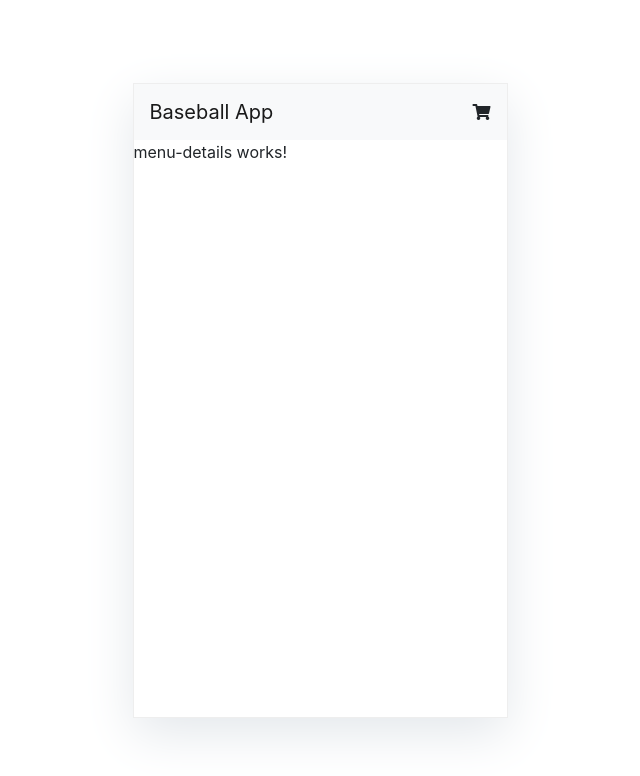
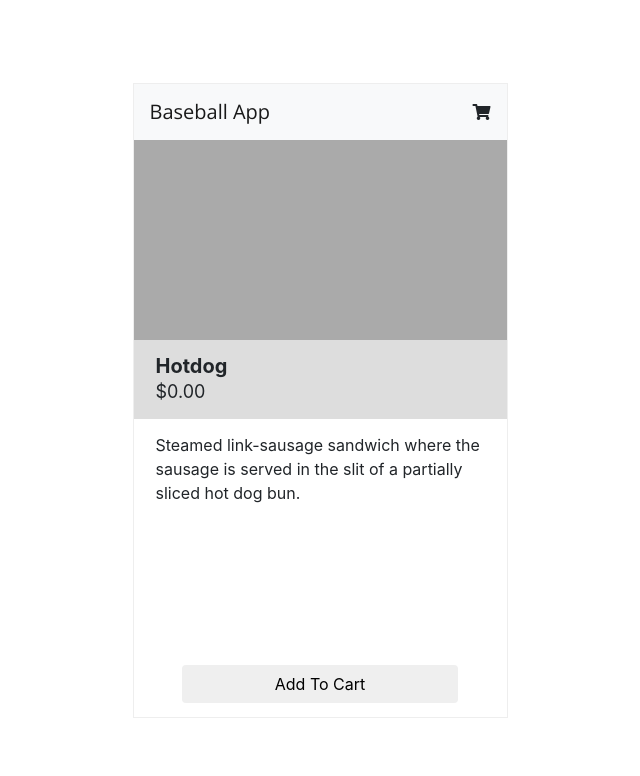
Before and after one commit to GIOkafor/baseballHack, an Angular app: page /menu-details/1 in a window 1280 px wide. Shown: the top 776 px of the page, without its empty margins (250-890 px from the left). Built offline with nearby package versions, Linux system fonts and the light colour scheme.

Commit message:
styling menu details page

```diff
--- a/src/app/app.component.css
+++ b/src/app/app.component.css
@@ -1,3 +1,13 @@
+h1,
+h2,
+h3,
+h4,
+p,
+span,
+a {
+	font-family: 'Open Sans', sans-serif;
+}
+
 .container {
 	position: fixed;
 	width: 100%;
@@ -14,6 +24,7 @@
 	max-width: 375px;
 	max-height: 635px;
 	border: 1px solid #eee;
+	overflow: scroll;
 }
 
 .shadow {
@@ -32,6 +43,6 @@
 	mix-blend-mode: multiply;
 }
 
-.fa-shopping-cart{
+.fa-shopping-cart {
 	cursor: pointer;
 }
--- a/src/app/menu-details/menu-details.component.css
+++ b/src/app/menu-details/menu-details.component.css
@@ -0,0 +1,46 @@
+.menu_details_component {
+	width: 100%;
+	display: flex;
+	flex-direction: column;
+	justify-content: space-between;
+	align-items: center;
+	height: calc(100% - 56px);
+}
+
+.image_container {
+	width: 100%;
+	height: 200px;
+	background-color: #aaa;
+}
+
+.menu_item_details {
+	width: 100%;
+	background-color: #ddd;
+	padding: 14px 22px;
+}
+
+.menu_item_name {
+	margin: 0;
+	font-weight: 700;
+	font-size: 20px;
+}
+
+.menu_item_price {
+	margin: 0;
+	font-size: 18px;
+}
+
+.menu_item_description {
+	padding: 14px 22px;
+}
+
+.cta {
+	width: 80%;
+	margin: 0 auto;
+	display: block;
+}
+
+.bottom {
+	width: 100%;
+	padding: 14px;
+}
--- a/src/app/menu-details/menu-details.component.html
+++ b/src/app/menu-details/menu-details.component.html
@@ -1,3 +1,15 @@
-<p>
-  menu-details works!
-</p>
+<div class="menu_details_component">
+  <div class="main">
+    <div class="image_container"></div>
+    <div class="menu_item_details">
+      <h1 class="menu_item_name">Hotdog</h1>
+      <p class="menu_item_price">$0.00</p>
+    </div>
+    <p class="menu_item_description">
+      Steamed link-sausage sandwich where the sausage is served in the slit of a partially sliced hot dog bun.
+    </p>
+  </div>
+  <div class="bottom">
+    <button class="cta btn">Add To Cart</button>
+  </div>
+</div>
--- a/src/app/menu-list/menu-list.component.css
+++ b/src/app/menu-list/menu-list.component.css
@@ -1,10 +1,11 @@
 .menuitems__section {
-	padding: 0 20px;
+	padding: 40px 20px;
 }
 
 .menuitems__heading {
 	text-align: center;
 	font-size: 17px;
+	font-weight: 700;
 }
 
 .menuitems__content {
--- a/src/index.html
+++ b/src/index.html
@@ -7,6 +7,7 @@
 
   <meta name="viewport" content="width=device-width, initial-scale=1">
   <link rel="icon" type="image/x-icon" href="favicon.ico">
+  <link href="https://fonts.googleapis.com/css?family=Open+Sans" rel="stylesheet">
   <link rel="stylesheet" href="https://maxcdn.bootstrapcdn.com/bootstrap/4.0.0/css/bootstrap.min.css" integrity="sha384-Gn5384xqQ1aoWXA+058RXPxPg6fy4IWvTNh0E263XmFcJlSAwiGgFAW/dAiS6JXm" crossorigin="anonymous">
   <link rel="stylesheet" href="https://use.fontawesome.com/releases/v5.7.2/css/all.css" integrity="sha384-fnmOCqbTlWIlj8LyTjo7mOUStjsKC4pOpQbqyi7RrhN7udi9RwhKkMHpvLbHG9Sr" crossorigin="anonymous">
 </head>
```
